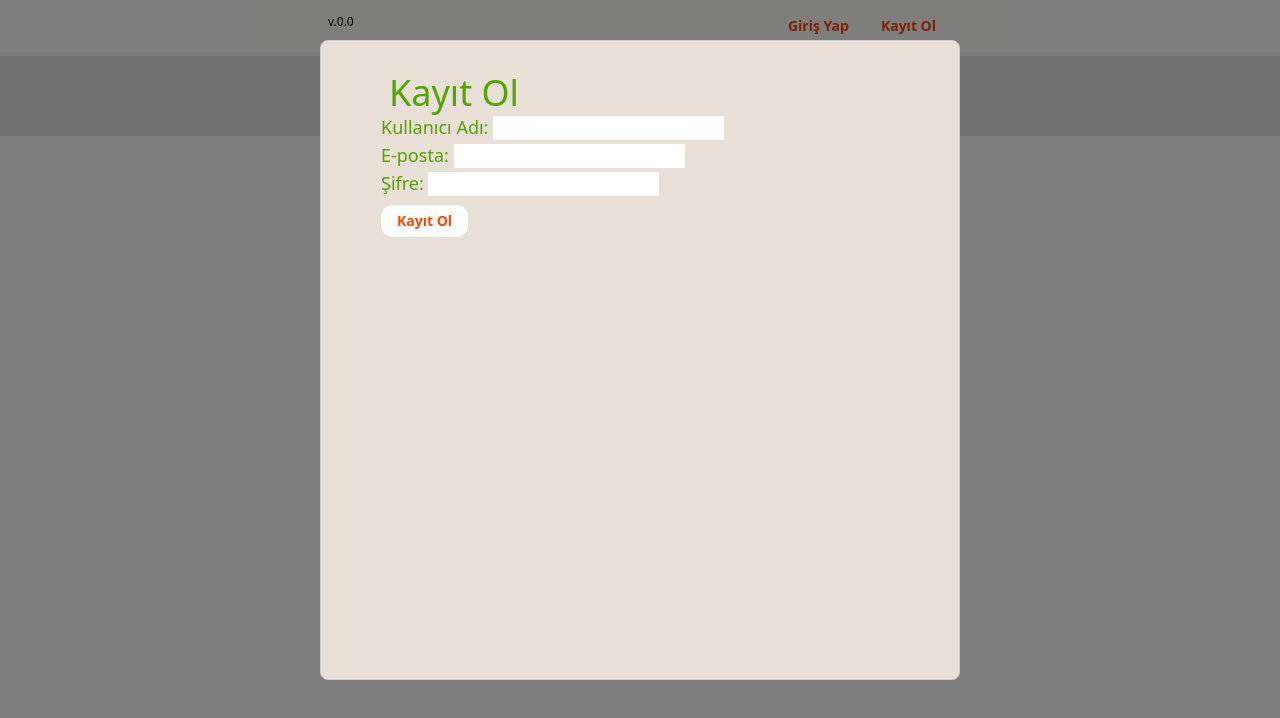
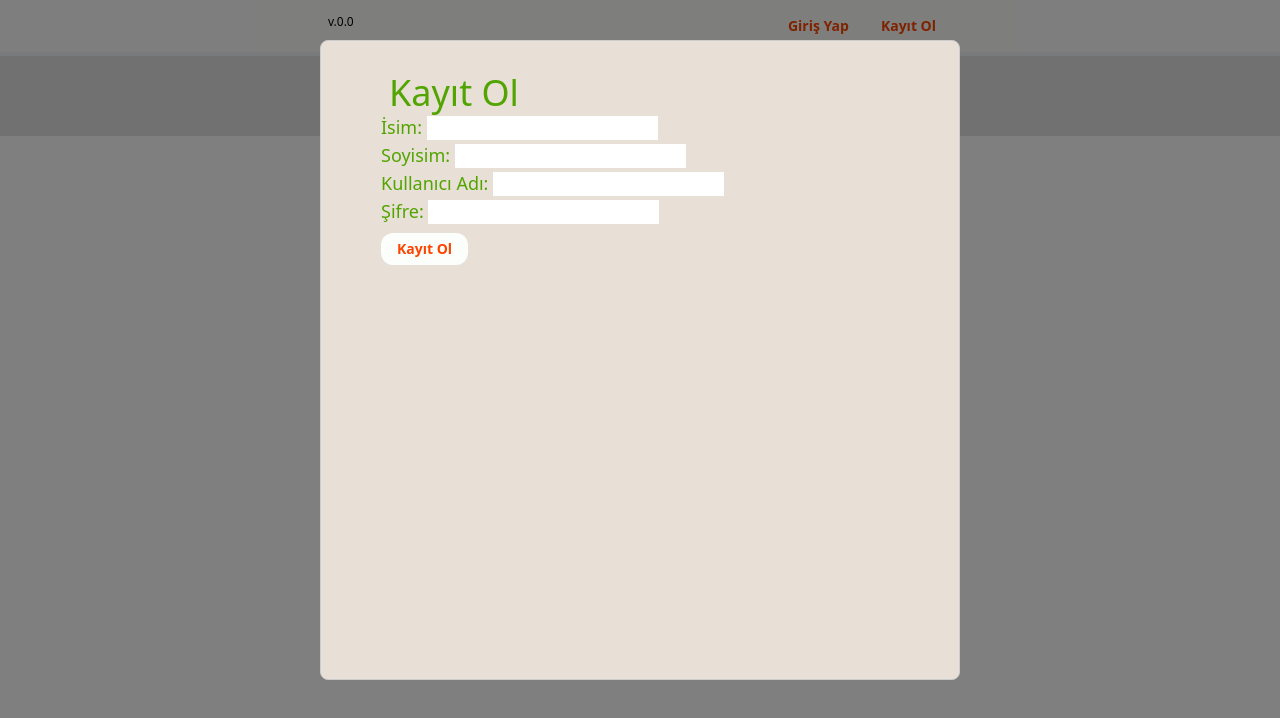
Before and after one commit to EmrhnOZCN/sourizeproje, a React (Create React App) app in the folder reactsourize/: page / in a window 1280 px wide. Both pictures are taken after a click on the button "Kayıt Ol". Shown: the top 718 px of the page. Built offline with nearby package versions, Linux system fonts and the light colour scheme.

Commit message:
signup modal

```diff
--- a/reactsourize/src/components/user/SignUp.js
+++ b/reactsourize/src/components/user/SignUp.js
@@ -4,10 +4,10 @@ import'../base/base.css';
 import axios from 'axios';
 
 const SignUp = ({ onClose }) => {
+  const [firstName, setFirstName] = useState('');
+  const [lastName, setLastName] = useState('');
   const [username, setUsername] = useState('');
-  const [email, setEmail] = useState('');
   const [password, setPassword] = useState('');
-  const [selectedItems, setSelectedItems] = useState([]);
 
 
   const navigate = useNavigate();
@@ -15,33 +15,30 @@ const SignUp = ({ onClose }) => {
   const handleSignUp = async (e) => {
     e.preventDefault();
     try {
-      const response = await fetch('http://127.0.0.1:3001/users/signup', {
+      const response = await fetch('http://localhost:8080/public/register', {
         method: 'POST',
         headers: {
           accept: 'application/json',
           'Content-Type': 'application/json'
         },
         body: JSON.stringify({
+          firstName,
+          lastName,
           username,
-          email,
           password,
-          selectedItems
+          authorities: ['ROLE_USER'], // ROLE_USER'ı ekleyin
         }),
       });
 
       if (!response.ok) {
         throw new Error('Failed to sign up. Please try again.');
       }
-      const dataToSendDjango = {
-        "old_pref":[],
-        "curr_pref": selectedItems,
-      };
-      try {
-        await axios.post('http://localhost:8000/ScrapeReddit/add_subreddits/', dataToSendDjango);
-        console.log('Data sent successfully!');
-      } catch (error) {
-        console.error('Error sending data:', error);
-      }
+      // try {
+      //   await axios.post('http://localhost:8000/ScrapeReddit/add_subreddits/', dataToSendDjango);
+      //   console.log('Data sent successfully!');
+      // } catch (error) {
+      //   console.error('Error sending data:', error);
+      // }
 
       if (!response.ok) {
         throw new Error('Failed to sign up. Please try again.');
@@ -62,29 +59,33 @@ const SignUp = ({ onClose }) => {
     setUsername(e.target.value);
   };
 
-  const handleEmailChange = (e) => {
-    setEmail(e.target.value);
+  const handleFirstName = (e) => {
+    setFirstName(e.target.value);
+  };
+  const handleLastName = (e) => {
+    setFirstName(e.target.value);
   };
 
   const handlePasswordChange = (e) => {
     setPassword(e.target.value);
-  };
-
-  const handleSelectedItems = (selectedItems) => {
-    setSelectedItems(selectedItems); // Update the selectedItems state
   };
   return (
     <div className="signup-modal">
       <h2 className='better-htags'>Kayıt Ol</h2>
       <form onSubmit={handleSignUp}>
         <div className="form-group">
+          <label className='better-labels' htmlFor="email">İsim: </label>
+          <input className='' type="text" id="firstName" value={firstName} onChange={handleFirstName} />
+        </div>
+        <div className="form-group">
+          <label className='better-labels' htmlFor="email">Soyisim: </label>
+          <input className='' type="text" id="lastName" value={lastName} onChange={handleLastName} />
+        </div>
+        <div className="form-group">
           <label className='better-labels' htmlFor="username">Kullanıcı Adı: </label>
           <input className='' type="text" id="username" value={username} onChange={handleUsernameChange} />
         </div>
-        <div className="form-group">
-          <label className='better-labels' htmlFor="email">E-posta: </label>
-          <input className='' type="email" id="email" value={email} onChange={handleEmailChange} />
-        </div>
+
         <div className="form-group">
           <label className='better-labels' htmlFor="password">Şifre: </label>
           <input className='' type="password" id="password" value={password} onChange={handlePasswordChange} />
```
